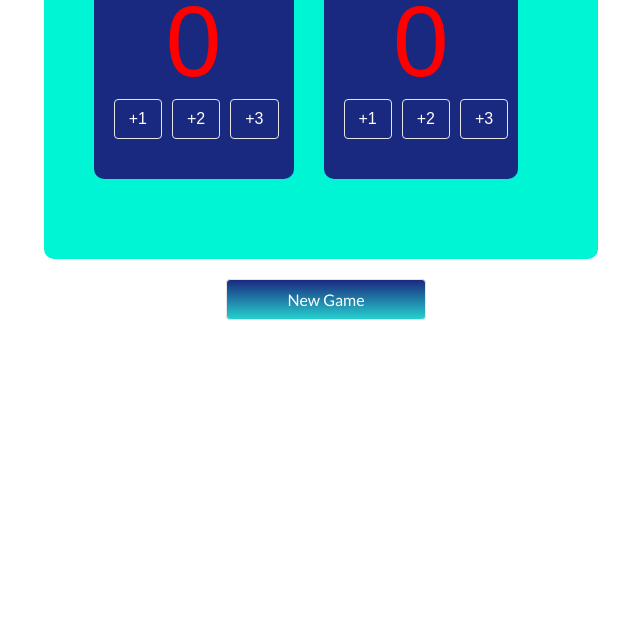
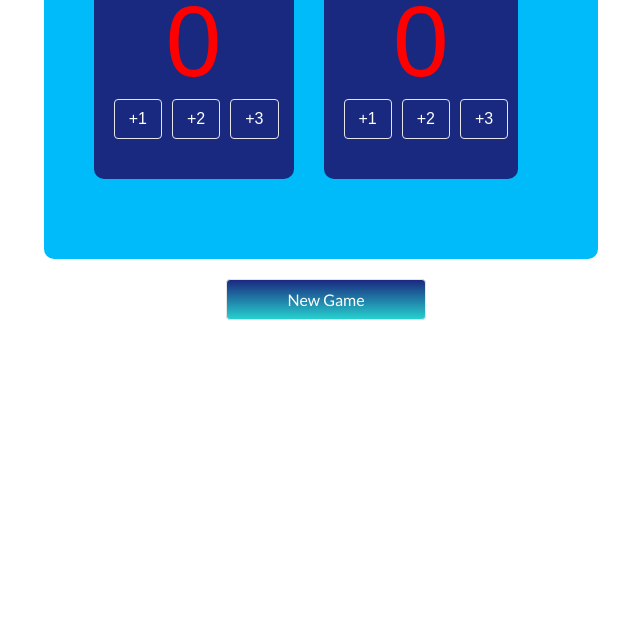
Before and after one commit to emmaonu/score-board-app, a plain HTML site: page index.html in a window 1280 px wide. Shown: the part 163-800 px from the top of the page, without its empty margins (319-959 px from the left). Drawn offline with Linux system fonts and the light colour scheme.

Commit message:
Update style.css

```diff
--- a/style.css
+++ b/style.css
@@ -28,7 +28,7 @@ h1{
     padding: 50px;
     margin-top: 50px;
     margin-bottom: 20px;
-    background: #00F5D4;
+    background: #00BBF9;
     border-radius: 10px;
     /* height: 100vh; */
 }
```
